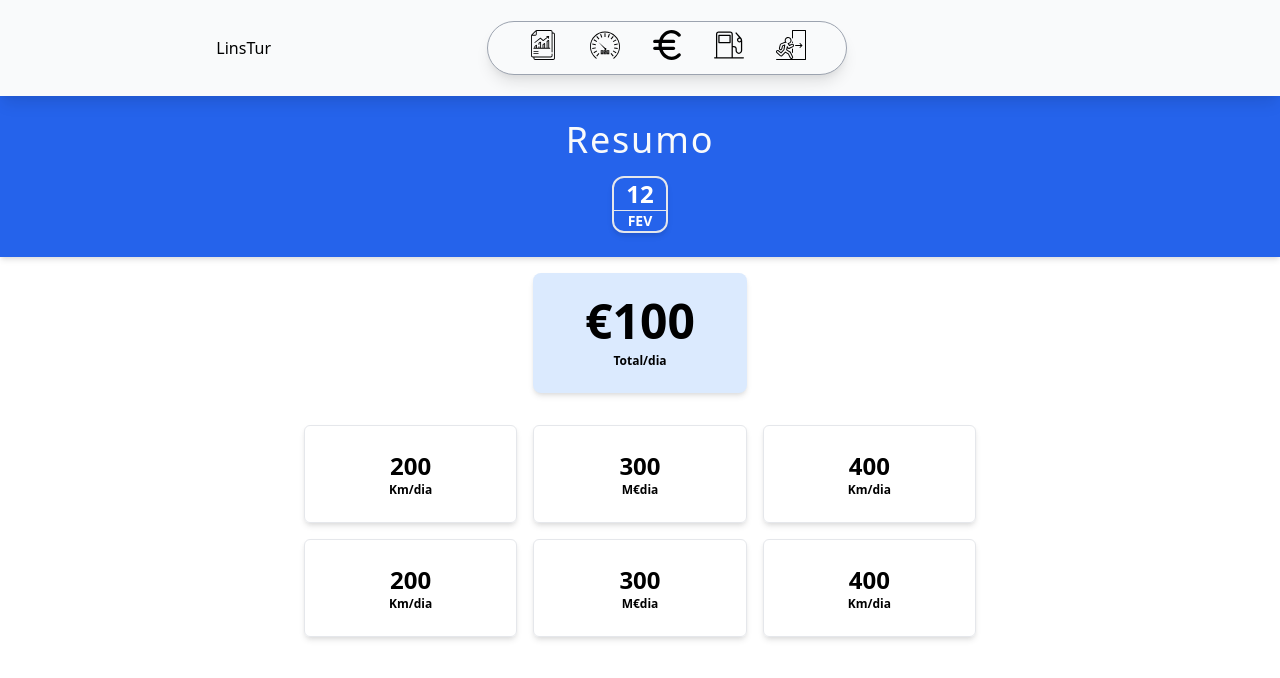
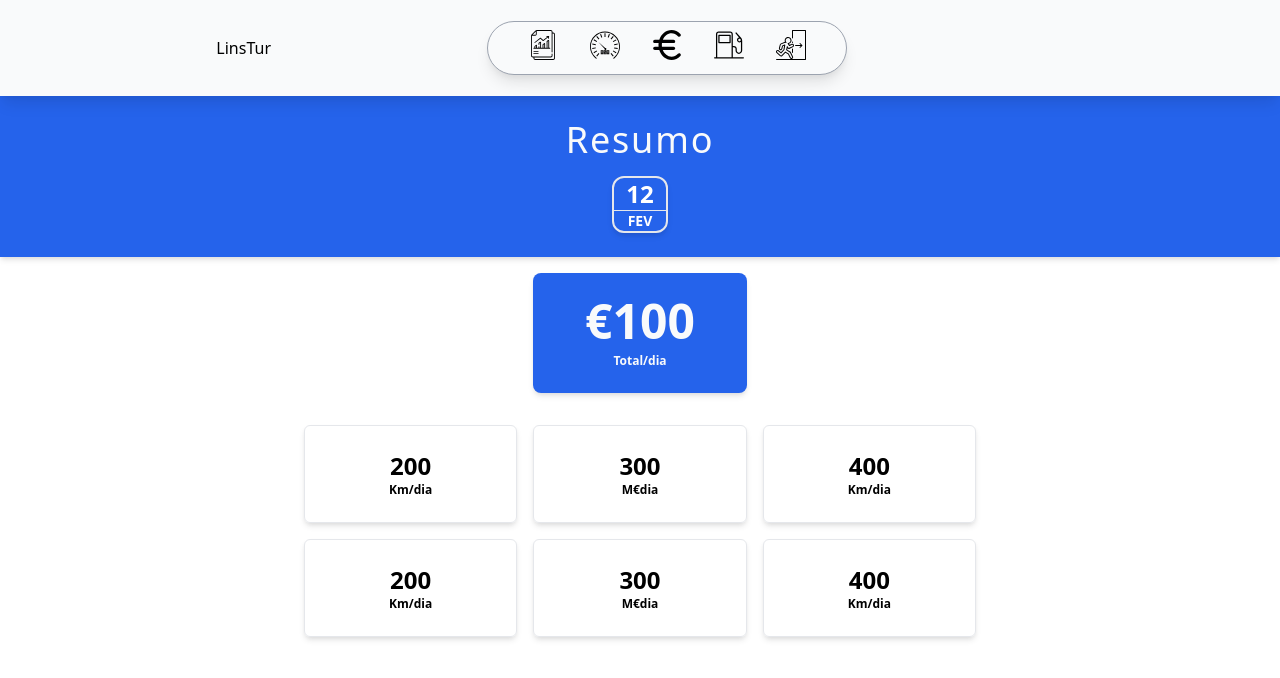
Before and after one commit to Claudio-Lins/linstur-tvde, a Next.js app: page /resume in a window 1280 px wide. Shown: the top 678 px of the page. Built offline with nearby package versions, Linux system fonts and the light colour scheme.

Commit message:
update colect

```diff
--- a/pages/colect.js
+++ b/pages/colect.js
@@ -4,7 +4,7 @@ import Data from "../components/Data-atual";
 export default function Colect() {
   return (
     <div className="flex bg-blue-600 mx-auto justify-center sm:items-center h-screen">
-      <div className="w-4/6 sm:w-1/6">
+      <div className="w-4/6 sm:w-2/6">
         <div className="flex justify-center mt-12 mb-1">
           <Data />
         </div>
--- a/pages/resume.js
+++ b/pages/resume.js
@@ -16,13 +16,14 @@ export default function Colect() {
         </div>
         {/*  */}
         {/*  */}
-        <div className="text-center bg-blue-100 w-2/4 mx-auto sm:w-1/6 py-6 rounded-lg shadow-md mt-4 mb-8 space-y-2">
-          <p className="font-bold text-3xl sm:text-5xl">€100</p>
-          <p className="font-semibold text-xs">Total/dia</p>
+        <div className="">
+          <div className="text-center bg-blue-600 w-2/4 mx-auto sm:w-1/6 py-6 rounded-lg shadow-md mt-4 mb-8 space-y-2">
+            <p className="font-bold text-gray-50 text-3xl sm:text-5xl">€100</p>
+            <p className="font-semibold text-gray-50 text-xs">Total/dia</p>
           </div>
           {/*  */}
           {/*  */}
-        <div className='flex mt-4 space-x-4 justify-center'>
+          <div className="flex mt-4 space-x-4 justify-center">
             <div className="sm:px-2 sm:py-6 p-4 rounded-md text-center shadow-md border sm:w-1/6">
               <p className="font-semibold text-2xl">200</p>
               <p className="font-semibold text-xs">Km/dia</p>
@@ -40,7 +41,7 @@ export default function Colect() {
           </div>
           {/*  */}
           {/*  */}
-        <div className='flex mt-4 space-x-4 justify-center'>
+          <div className="flex mt-4 space-x-4 justify-center">
             <div className="sm:px-2 sm:py-6 p-4 rounded-md text-center shadow-md border sm:w-1/6">
               <p className="font-semibold text-2xl">200</p>
               <p className="font-semibold text-xs">Km/dia</p>
@@ -56,8 +57,8 @@ export default function Colect() {
               <p className="font-semibold text-xs">Km/dia</p>
             </div>
           </div>
+        </div>
         {/*  */}
-
       </div>
     </>
   );
```
Lines whose indentation alone changed are shown as unchanged.
